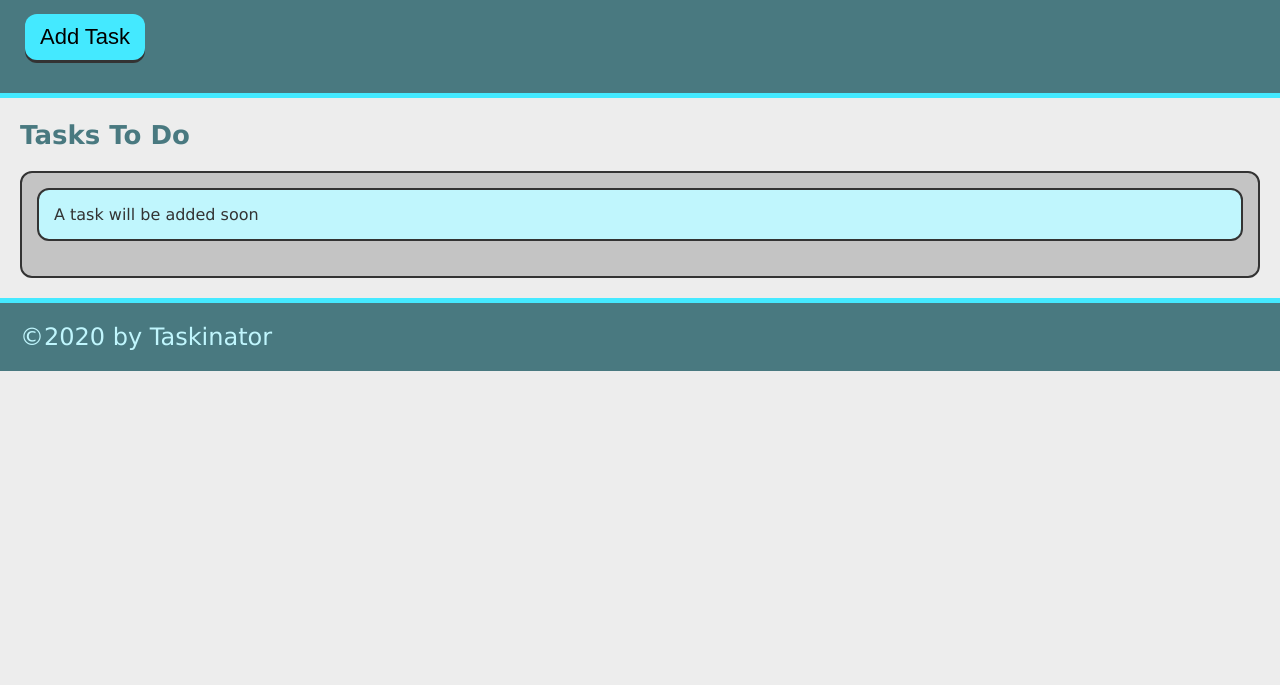
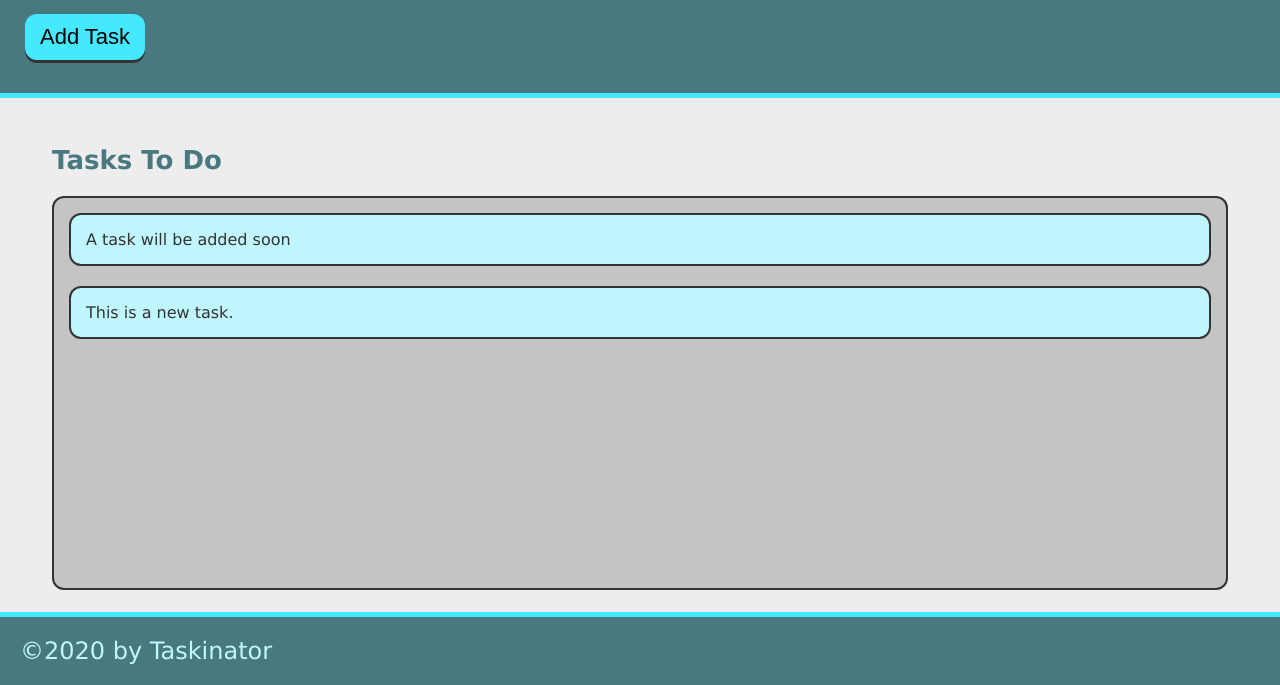
Before and after one commit to pahlzachary/taskinator, a plain HTML site: page index.html in a window 1280 px wide. Both pictures are taken after a click on the button "Add Task". Shown: the part 115-800 px from the top of the page. Drawn offline with Linux system fonts and the light colour scheme.

Commit message:
added ability to add task

```diff
--- a/assets/js/script.js
+++ b/assets/js/script.js
@@ -0,0 +1,11 @@
+var buttonEl = document.querySelector("#save-task");
+var tasksToDoEl = document.querySelector("#tasks-to-do");
+
+var createTaskHandler = function() {
+    var listItemEl = document.createElement("li");
+    listItemEl.className = "task-item";
+    listItemEl.textContent = "This is a new task.";
+    tasksToDoEl.appendChild(listItemEl);
+};
+
+buttonEl.addEventListener("click", createTaskHandler);
--- a/index.html
+++ b/index.html
@@ -11,13 +11,13 @@
     <header>
         <h1 class="page-title">Taskinator</h1>
         <p>Click the button below to add a new task!</p>
-        <button class="btn">Add Task</button>
+        <button class="btn" id="save-task">Add Task</button>
     </header>
 
-    <main>
+    <main class="page-content">
         <section class="task-list-wrapper">
             <h2 class="list-title">Tasks To Do</h2>
-            <ul class="task-list">
+            <ul class="task-list" id="tasks-to-do">
                 <li class="task-item">A task will be added soon</li>
             </ul>
         </section>
```
